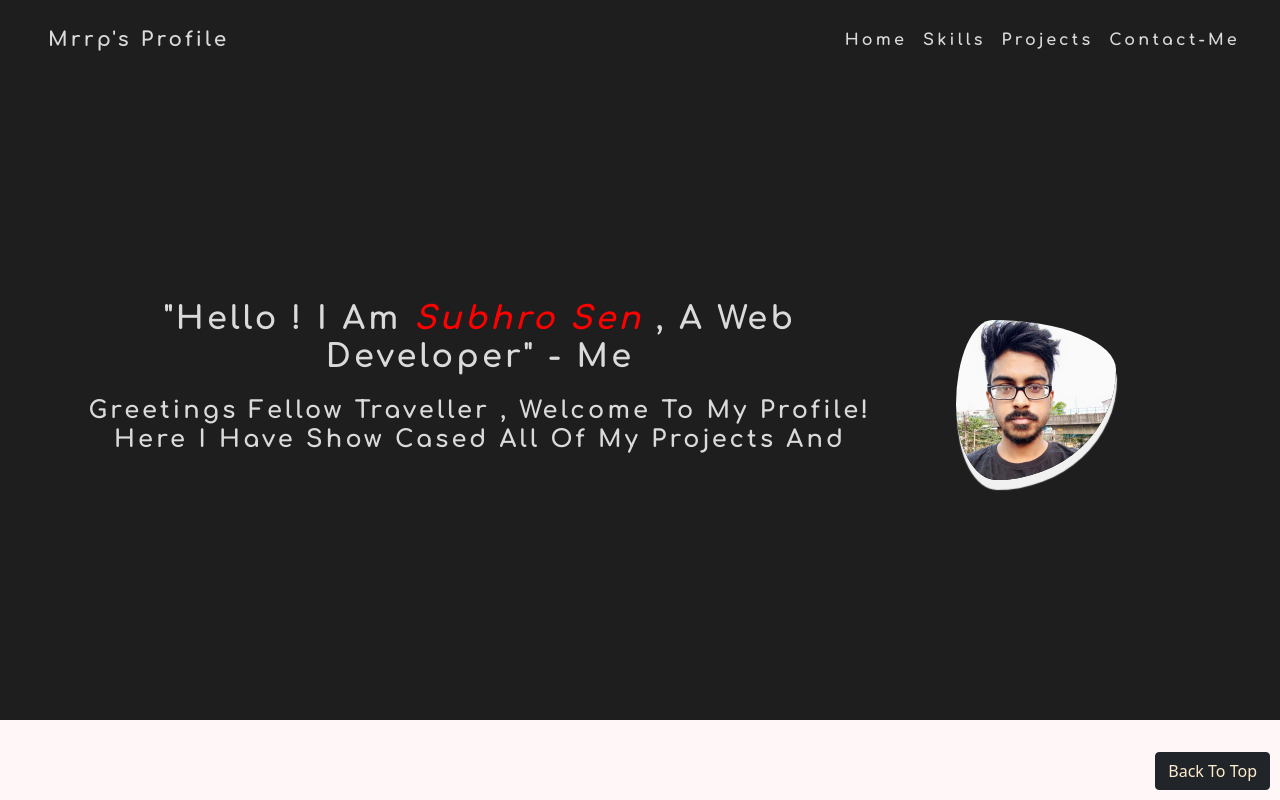
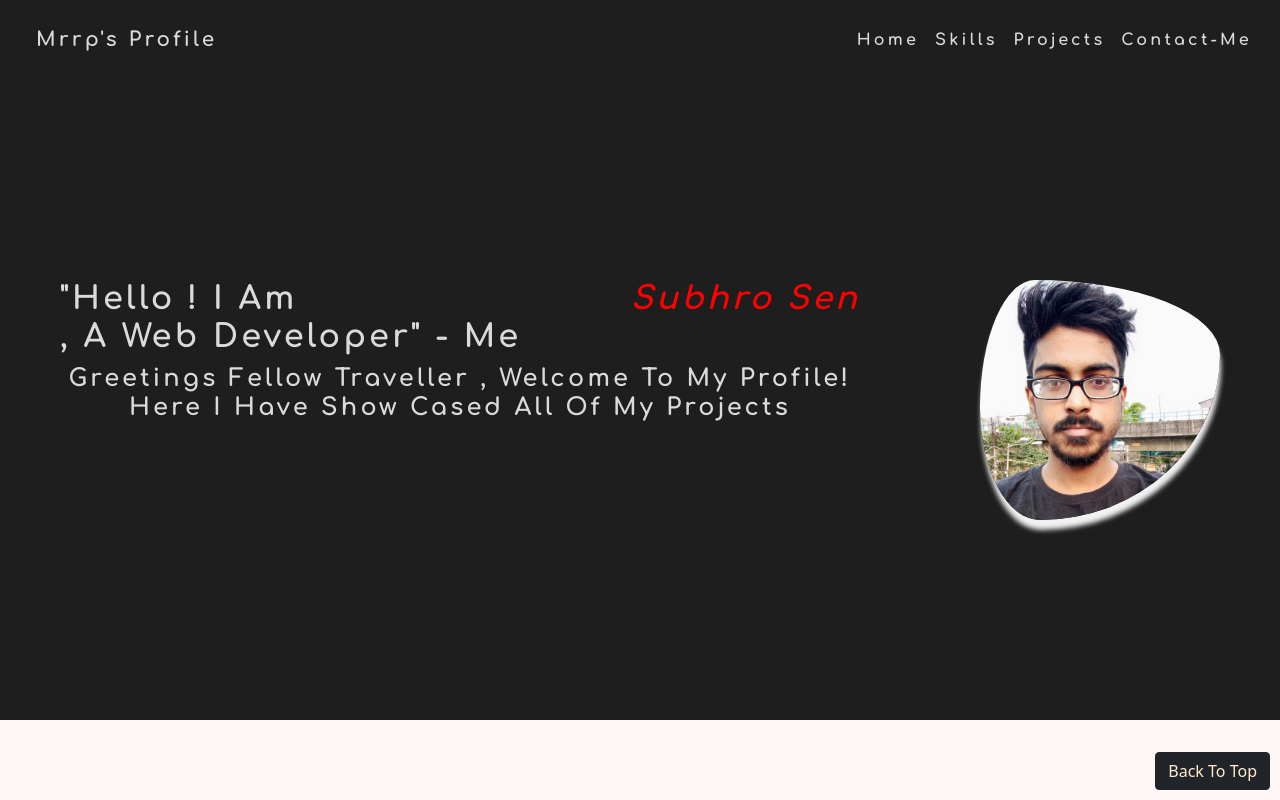
Before and after one commit to 2mrrp97/portfolio, a plain HTML site: page index.html in a window 1280 px wide. Shown: the top 800 px of the page. Drawn offline with nearby package versions, Linux system fonts and the light colour scheme.

Commit message:
Update styles.css

```diff
--- a/styles/styles.css
+++ b/styles/styles.css
@@ -2,19 +2,27 @@ html {
   scroll-behavior: smooth;
 }
 .about {
-  display: block;
-  text-align: center;
+  display: flex;
+  flex-direction: row;
+  justify-content: space-between;
+  flex-wrap: wrap;
+  align-items: center;
   user-select: none;
-  margin: 20px;
   width: 100%;
 }
 body {
   background-color: rgb(255, 247, 247);
   margin: 0;
   padding: 0;
+  box-sizing: border-box;
+  overflow-x: hidden;
 }
 .navbar {
+  background-color: rgb(31, 30, 30);
   padding: 20px;
+  position: sticky;
+  top: 0px;
+  width: 100vw;
 }
 
 .brand {
@@ -31,6 +39,7 @@ body {
   text-transform: capitalize;
   font-weight: bolder;
   color: rgb(218, 218, 218);
+  text-align: center;
 }
 
 .hide {
@@ -65,7 +74,7 @@ body {
   flex-wrap: wrap;
   align-items: center;
   margin: 100px auto;
-  width: 70vw;
+  width: 100vw;
   padding: 50px;
   transition: 0.3s ease;
   box-sizing: border-box;
@@ -73,19 +82,15 @@ body {
 }
 
 #pp {
-  height: 10rem;
-  margin: 20px;
+  height: 30vh;
+  margin: 20px auto;
   border-radius: 23% 77% 75% 25% / 53% 31% 69% 47%;
   outline: none;
   transition: 0.5s all ease;
-  box-shadow: 1px 10px 1px #f1f1f1;
+  box-shadow: 1px 10px 5px #f1f1f1;
   border: 0px;
-  margin: 0 auto;
 }
-#pp:hover {
-  height: 11rem;
-  box-shadow: 1px 10px 10px #f1f1f1;
-}
+
 .seperator {
   border-top: 5px solid white;
   border-style: groove;
@@ -137,26 +142,21 @@ body {
 }
 
 .container-fluid {
-  background-color: rgb(31, 30, 30);
-  background-position: center;
-  background-repeat: no-repeat;
-  background-size: cover;
-  min-height: 30vh;
+  min-height: 60vh;
   display: flex;
   flex-direction: column;
   justify-content: space-between;
+  padding: 0px;
 }
 
 .title-container {
-  display: inherit;
-  flex-direction: row;
+  background-color: rgb(31, 30, 30);
+  display: flex;
   align-items: center;
   flex-wrap: wrap;
   justify-content: space-between;
-  width: 90vw;
-  min-height: 65vh;
-  margin: 0;
-  height: 80vh;
+  width: 100vw;
+  min-height: 80vh;
 }
 
 @media (max-width: 1000px) {
@@ -207,6 +207,7 @@ body {
   width: 80%;
   display: flex;
   height: 80%;
+  margin: 20px auto;
 }
 
 .faded-img {
@@ -236,7 +237,7 @@ body {
   box-sizing: border-box;
   width: 80vw;
   margin: 20px auto;
-  min-height: 140vh;
+  min-height: 60vh;
 }
 .prj-container > h3 {
   color: rgb(201, 199, 199);
@@ -247,6 +248,7 @@ body {
   width: 100%;
   flex-direction: row;
   justify-content: space-around;
+  margin: 20px;
 }
 #prj-sec {
   background-color: rgb(31, 30, 30);
```
